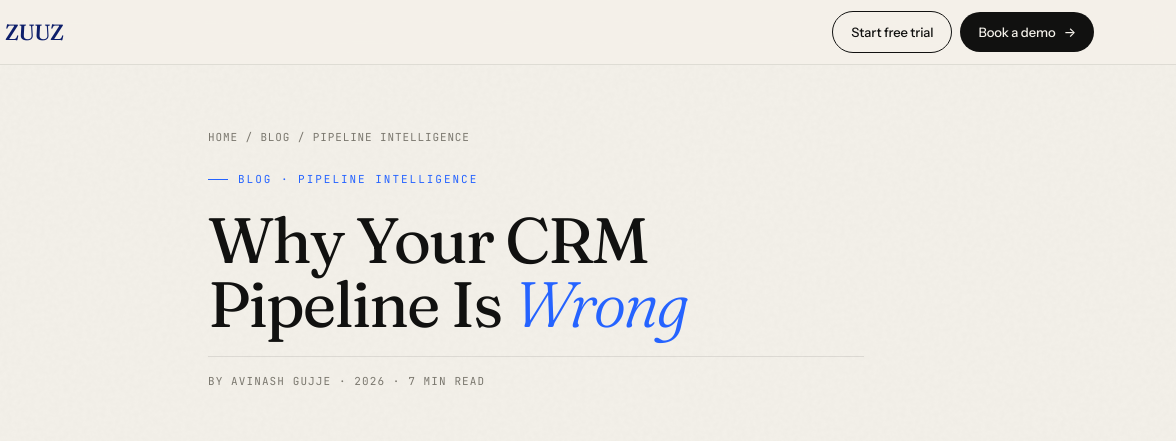
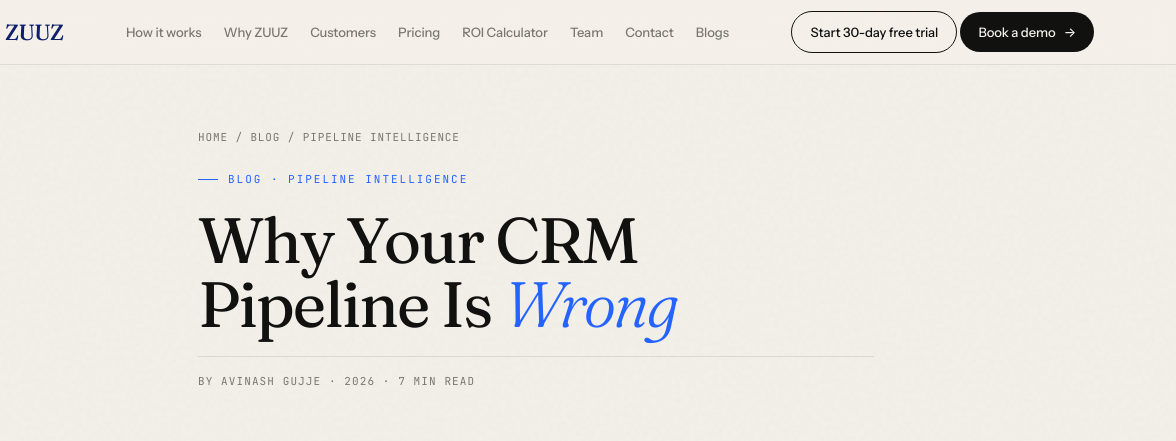
Before and after one commit to avianshgujjeai/ZUUZ-Revamp, a plain HTML site: page blogs/why-your-crm-pipeline-is-wrong.html in a window 1280 px wide. Shown: the top 441 px of the page, 104-1280 px from the left. Drawn offline with Linux system fonts and the light colour scheme.

Commit message:
Update CRM pipeline HTML and CSS styles

```diff
--- a/blogs/why-your-crm-pipeline-is-wrong.html
+++ b/blogs/why-your-crm-pipeline-is-wrong.html
@@ -245,8 +245,8 @@ a:hover{text-decoration:underline}
 
 /* LAYOUT */
 .wrap{max-width:1180px;margin:0 auto;padding:0 32px;position:relative;z-index:2}
-.wrap-narrow{max-width:720px;margin:0 auto;padding:0 32px;position:relative;z-index:2}
-@media(max-width:720px){.wrap,.wrap-narrow{padding:0 20px}}
+.wrap-narrow{max-width:740px;margin:0 auto;padding:0 32px;position:relative;z-index:2}
+@media(max-width:740px){.wrap,.wrap-narrow{padding:0 20px}}
 
 /* HEADER */
 header{
@@ -263,12 +263,16 @@ header{
   font-variation-settings:"opsz" 144,"SOFT" 30;color:var(--navy);line-height:1;
 }
 .nav-ctas{display:flex;align-items:center;gap:8px}
-.nav-cta-ghost{
+  .nav-links{display:flex;align-items:center;gap:22px;list-style:none;margin:0;padding:0;}
+  .nav-links a{font-size:13px;font-weight:500;color:var(--ink-mute);transition:color .2s;white-space:nowrap;text-decoration:none;}
+  .nav-links a:hover,.nav-links a.active{color:var(--ink);}
+  @media(max-width:960px){.nav-links{display:none;}}
+  .nav-trial{text-decoration:none;
   display:inline-flex;align-items:center;color:var(--ink);padding:10px 18px;border-radius:999px;
   font-size:13px;font-weight:500;border:1.5px solid var(--ink);
   transition:background .2s,color .2s,transform .2s;text-decoration:none;
 }
-.nav-cta-ghost:hover{background:var(--ink);color:var(--paper);transform:translateY(-1px);text-decoration:none}
+.nav-trial:hover{background:var(--ink);color:var(--paper);transform:translateY(-1px);text-decoration:none}
 .nav-cta{
   display:inline-flex;align-items:center;gap:8px;background:var(--ink);color:var(--paper);
   padding:10px 18px;border-radius:999px;font-size:13px;font-weight:500;
@@ -280,7 +284,7 @@ header{
 
 /* ARTICLE */
 article{padding:64px 0 80px}
-@media(max-width:720px){article{padding:40px 0 56px}}
+@media(max-width:740px){article{padding:40px 0 56px}}
 .article-head{margin-bottom:48px}
 .article-breadcrumb{
   font-family:'JetBrains Mono',monospace;font-size:11px;letter-spacing:0.08em;
@@ -363,7 +367,7 @@ article h1 em{font-style:italic;color:var(--accent);font-weight:300;font-variati
   background:var(--ink);color:var(--paper);border-radius:var(--radius);padding:48px 40px;
   margin:56px 0;text-align:center;position:relative;overflow:hidden;
 }
-@media(max-width:720px){.article-cta{padding:36px 24px}}
+@media(max-width:740px){.article-cta{padding:36px 24px}}
 .article-cta::before{
   content:"";position:absolute;top:-40%;left:-10%;width:60%;height:180%;
   background:radial-gradient(ellipse,rgba(37,99,255,0.25),transparent 60%);pointer-events:none;
@@ -430,12 +434,24 @@ footer{padding:64px 0 32px;border-top:1px solid var(--line-strong)}
 <body>
 <header>
   <div class="wrap nav">
-    <a href="https://www.zuuz.ai/" class="brand">
+    <a href="/" class="brand">
       <svg class="brand-spark" viewBox="0 0 24 24" fill="currentColor" aria-hidden="true"><path d="M12 0 C12.5 7 13 9 14 10 C15 11 17 11.5 24 12 C17 12.5 15 13 14 14 C13 15 12.5 17 12 24 C11.5 17 11 15 10 14 C9 13 7 12.5 0 12 C7 11.5 9 11 10 10 C11 9 11.5 7 12 0 Z"/></svg>
       <span class="brand-text">ZUUZ</span>
     </a>
-    <div class="nav-ctas">
-      <a class="nav-cta-ghost" href="https://buy.stripe.com/cNi6oHaWNeAU8QS457bZe00" rel="noopener">Start free trial</a>
+    <nav>
+      <ul class="nav-links">
+        <li><a href="/#workflow">How it works</a></li>
+        <li><a href="/#why-zuuz">Why ZUUZ</a></li>
+        <li><a href="/#proof">Customers</a></li>
+        <li><a href="/#pricing">Pricing</a></li>
+        <li><a href="/roi-calculator">ROI Calculator</a></li>
+        <li><a href="/#team">Team</a></li>
+        <li><a href="/contact">Contact</a></li>
+        <li><a href="/blogs">Blogs</a></li>
+      </ul>
+    </nav>
+    <div class="nav-actions">
+      <a class="nav-trial" href="https://buy.stripe.com/cNi6oHaWNeAU8QS457bZe00" rel="noopener">Start 30-day free trial</a>
       <a class="nav-cta" href="https://cal.com/avinashgujje/15min" target="_blank" rel="noopener">Book a demo</a>
     </div>
   </div>
@@ -539,7 +555,7 @@ footer{padding:64px 0 32px;border-top:1px solid var(--line-strong)}
       <svg class="article-cta__spark" viewBox="0 0 24 24" fill="currentColor" aria-hidden="true"><path d="M12 0 C12.5 7 13 9 14 10 C15 11 17 11.5 24 12 C17 12.5 15 13 14 14 C13 15 12.5 17 12 24 C11.5 17 11 15 10 14 C9 13 7 12.5 0 12 C7 11.5 9 11 10 10 C11 9 11.5 7 12 0 Z"/></svg>
       <h2>Stop Losing Pipeline <em>in the Inbox.</em></h2>
       <p>Connect your CRM in minutes and let ZUUZ capture the signals your team never logs. Start free, with no integration project required.</p>
-      <div class="cta-row"><a class="cta-primary" href="https://buy.stripe.com/cNi6oHaWNeAU8QS457bZe00" rel="noopener">Start free trial</a><a class="cta-secondary" href="https://cal.com/avinashgujje/15min" target="_blank" rel="noopener">Or book a demo</a></div>
+      <div class="cta-row"><a class="cta-primary" href="https://buy.stripe.com/cNi6oHaWNeAU8QS457bZe00" rel="noopener">Start 30-day free trial</a><a class="cta-secondary" href="https://cal.com/avinashgujje/15min" target="_blank" rel="noopener">Or book a demo</a></div>
     </div>
 
     <h2 id="forecast-consequence">The Forecast Consequence</h2>
@@ -672,7 +688,7 @@ footer{padding:64px 0 32px;border-top:1px solid var(--line-strong)}
   <div class="wrap">
     <div class="foot-top">
       <div class="foot-brand-block">
-        <a href="https://www.zuuz.ai/" class="brand">
+        <a href="/" class="brand">
           <svg class="brand-spark" viewBox="0 0 24 24" fill="currentColor" aria-hidden="true"><path d="M12 0 C12.5 7 13 9 14 10 C15 11 17 11.5 24 12 C17 12.5 15 13 14 14 C13 15 12.5 17 12 24 C11.5 17 11 15 10 14 C9 13 7 12.5 0 12 C7 11.5 9 11 10 10 C11 9 11.5 7 12 0 Z"/></svg>
           <span class="brand-text">ZUUZ</span>
         </a>
@@ -682,7 +698,7 @@ footer{padding:64px 0 32px;border-top:1px solid var(--line-strong)}
         <a href="https://www.zuuz.ai/blogs">Blog</a>
         <a href="https://www.zuuz.ai/about">About</a>
         <a href="https://cal.com/avinashgujje/15min" target="_blank" rel="noopener">Book a demo</a>
-        <a href="https://buy.stripe.com/cNi6oHaWNeAU8QS457bZe00" rel="noopener">Start free trial</a>
+        <a href="https://buy.stripe.com/cNi6oHaWNeAU8QS457bZe00" rel="noopener">Start 30-day free trial</a>
       </div>
     </div>
     <div class="foot-bottom">
```
